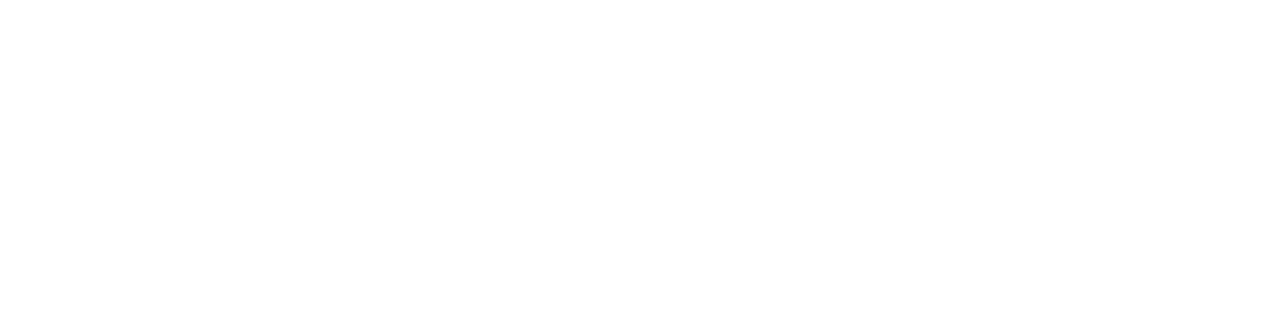
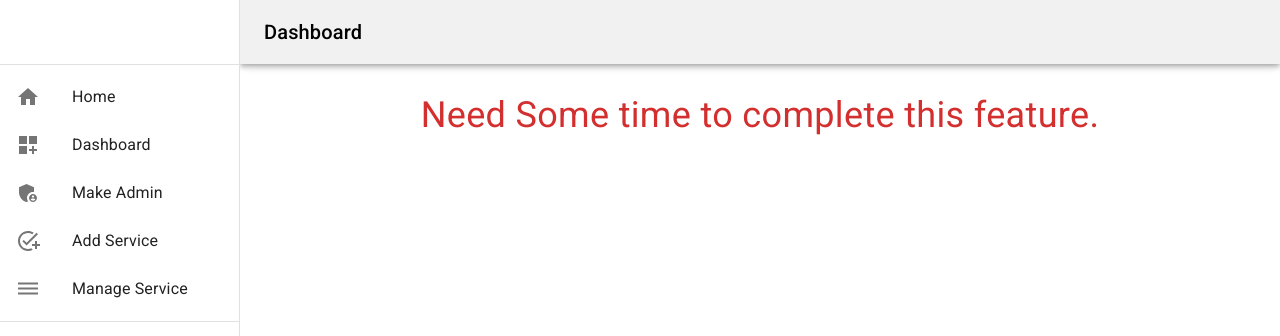
Before and after one commit to nmso2/nms-it, a React (Create React App) app: page /dashboard/makeAdmin in a window 1280 px wide. Before the commit this address had no page. Shown: the top 336 px of the page. Built offline with nearby package versions, Linux system fonts and the light colour scheme.

Commit message:
updated routing proble,

```diff
--- a/src/App.js
+++ b/src/App.js
@@ -2,6 +2,8 @@ import { Routes, Route } from "react-router-dom";
 import "./App.css";
 import AddService from "./components/Dashboard/AddService/AddService";
 import Dashboard from "./components/Dashboard/Dashboard/Dashboard";
+import DashboardHome from "./components/Dashboard/DashboardHome/DashboardHome";
+import MakeAdmin from "./components/Dashboard/MakeAdmin/MakeAdmin";
 import ManageServices from "./components/Dashboard/ManageServices/ManageServices";
 import Home from "./components/Home/Home/Home";
 import ServiceDetails from "./components/Services/ServiceDetails/ServiceDetails";
@@ -19,48 +21,8 @@ function App() {
         <Route path="/dashboard" element={<Dashboard />}>
           <Route path="/dashboard/addService" element={<AddService />} />
           <Route path="/dashboard/manageService" element={<ManageServices />} />
-          {/* <Route
-            exact
-            path="/dashboard"
-            element={
-              <PrivateRoute>
-                <DashboardHome />
-              </PrivateRoute>
-            }
-          />
-          <Route
-            path="/dashboard/makeAdmin"
-            element={
-              <AdminRoute>
-                <MakeAdmin />
-              </AdminRoute>
-            }
-          />
-
-          <Route
-            path="/dashboard/myBooks"
-            element={
-              <PrivateRoute>
-                <MyBooks />
-              </PrivateRoute>
-            }
-          />
-          <Route
-            path="/dashboard/writeReview"
-            element={
-              <PrivateRoute>
-                <WriteReview />
-              </PrivateRoute>
-            }
-          />
-          <Route
-            path="/dashboard/manageRequests"
-            element={
-              <AdminRoute>
-                <ManageRequests />
-              </AdminRoute>
-            }
-          /> */}
+          <Route exact path="/dashboard" element={<DashboardHome />} />
+          <Route path="/dashboard/makeAdmin" element={<MakeAdmin />} />
         </Route>
       </Routes>
     </div>
--- /dev/null
+++ b/src/components/Dashboard/DashboardHome/DashboardHome.js
@@ -0,0 +1,17 @@
+import { Box, Typography } from "@mui/material";
+import React from "react";
+
+const DashboardHome = () => {
+  return (
+    <Box>
+      <Typography
+        color="error"
+        sx={{ textAlignment: "center", fontSize: "36px" }}
+      >
+        Wellcome to Dashboard!
+      </Typography>
+    </Box>
+  );
+};
+
+export default DashboardHome;
--- /dev/null
+++ b/src/components/Dashboard/MakeAdmin/MakeAdmin.js
@@ -0,0 +1,17 @@
+import { Box, Typography } from "@mui/material";
+import React from "react";
+
+const MakeAdmin = () => {
+  return (
+    <Box>
+      <Typography
+        color="error"
+        sx={{ textAlignment: "center", fontSize: "36px" }}
+      >
+        Need Some time to complete this feature.
+      </Typography>
+    </Box>
+  );
+};
+
+export default MakeAdmin;
```
Also changed, not shown: 1 other file (tests, documents, lock files or other folders).
